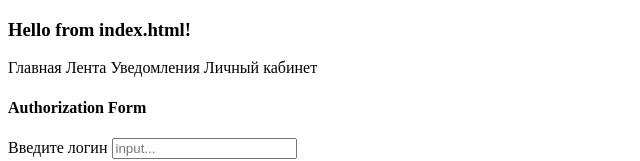
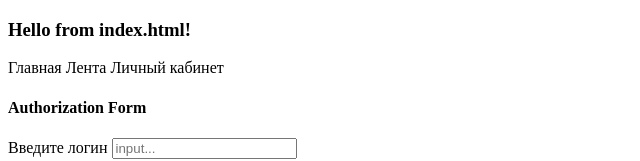
Before and after one commit to FelikMine/Portfolio, a plain HTML site: page index.html in a window 1280 px wide. Shown: the top 161 px of the page, without its empty margins (0-640 px from the left). Drawn offline with Linux system fonts and the light colour scheme.

```diff
--- a/index.html
+++ b/index.html
@@ -11,7 +11,6 @@
     <div class="Header">
         <span> Главная </span>
         <span> Лента </span>
-        <span> Уведомления </span>
         <span> Личный кабинет </span>
     </div>
 
```
